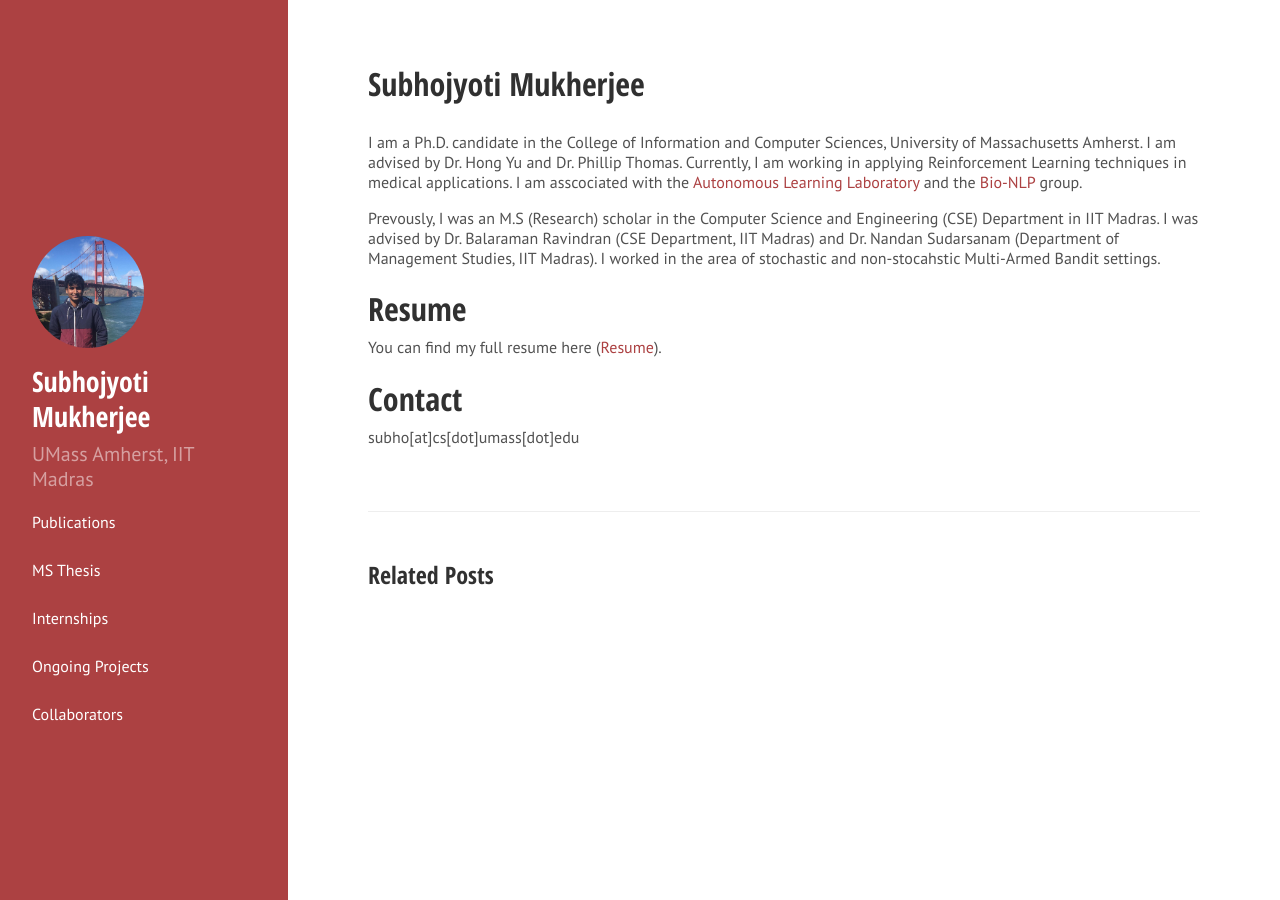
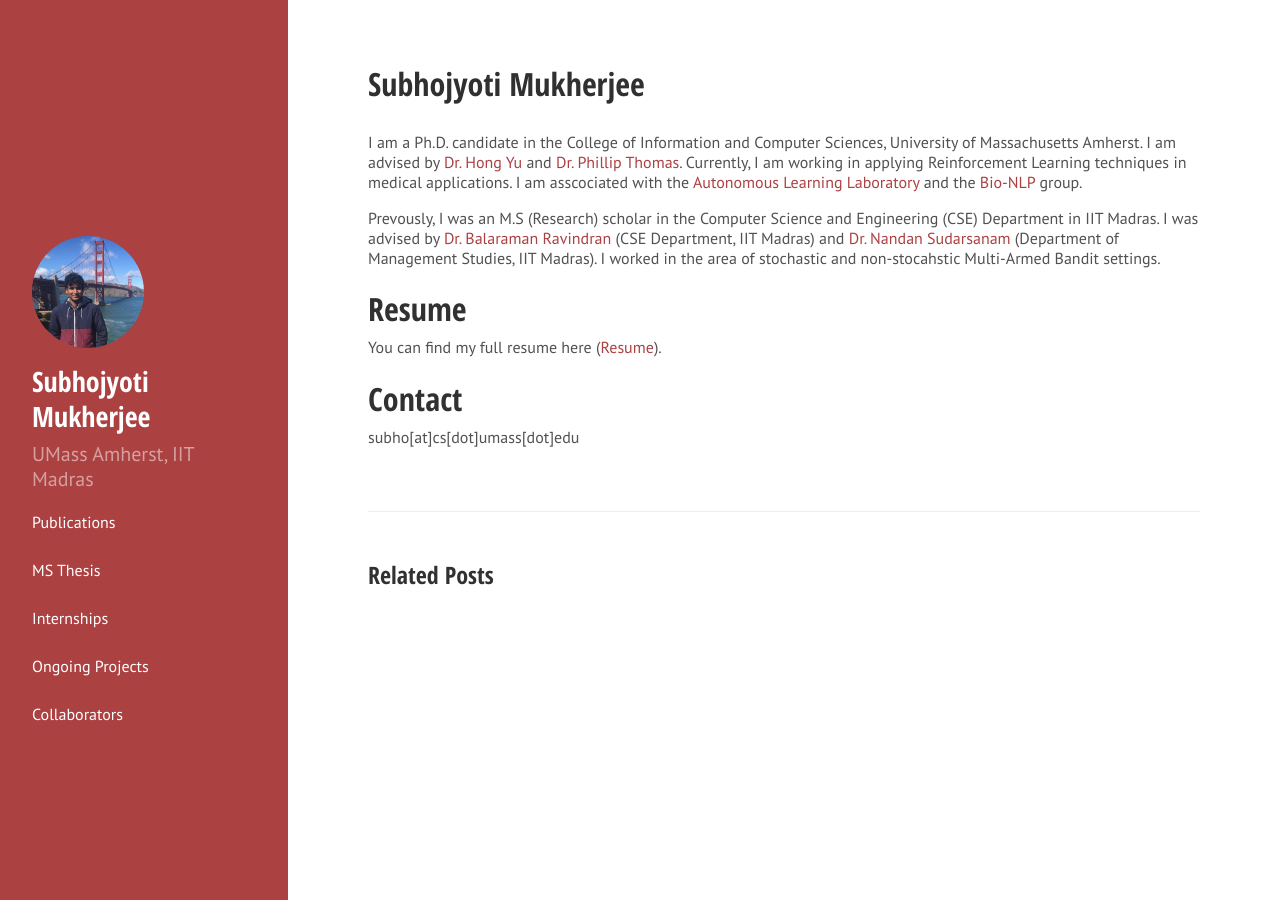
Before and after one commit to Subhojyoti22/subhojyoti.github.io, a Jekyll site: the page built from _posts/2016-09-06-about.md, in a window 1280 px wide. Built offline with Jekyll 4.4.1, drawn with Linux system fonts in a browser that asks for light colours; Markdown is read by kramdown in place of the engine named in the settings; part of the change alters nothing that is shown.

```diff
--- a/_posts/2016-09-06-about.md
+++ b/_posts/2016-09-06-about.md
@@ -2,9 +2,9 @@
 layout: post
 title: Subhojyoti Mukherjee
 ---
-I am a Ph.D. candidate in the College of Information and Computer Sciences, University of Massachusetts Amherst. I am advised by Dr. Hong Yu and Dr. Phillip Thomas. Currently, I am working in applying Reinforcement Learning techniques in medical applications. I am asscociated with the [Autonomous Learning Laboratory](http://www-anw.cs.umass.edu/) and the [Bio-NLP](https://bio-nlp.org/) group.
+I am a Ph.D. candidate in the College of Information and Computer Sciences, University of Massachusetts Amherst. I am advised by [Dr. Hong Yu](https://www.cics.umass.edu/faculty/directory/hong_yu) and [Dr. Phillip Thomas](http://psthomas.com/). Currently, I am working in applying Reinforcement Learning techniques in medical applications. I am asscociated with the [Autonomous Learning Laboratory](http://www-anw.cs.umass.edu/) and the [Bio-NLP](https://bio-nlp.org/index.php) group.
 
-   Prevously, I was an M.S (Research) scholar in the Computer Science and Engineering (CSE) Department in IIT Madras. I was advised by Dr. Balaraman Ravindran (CSE Department, IIT Madras) and Dr. Nandan Sudarsanam (Department of Management Studies, IIT Madras). I worked in the area of stochastic and non-stocahstic Multi-Armed Bandit settings.
+   Prevously, I was an M.S (Research) scholar in the Computer Science and Engineering (CSE) Department in IIT Madras. I was advised by [Dr. Balaraman Ravindran](https://www.cse.iitm.ac.in/~ravi/) (CSE Department, IIT Madras) and [Dr. Nandan Sudarsanam](https://doms.iitm.ac.in/index.php/nandan-s) (Department of Management Studies, IIT Madras). I worked in the area of stochastic and non-stocahstic Multi-Armed Bandit settings.
 
 
 # Resume
```
